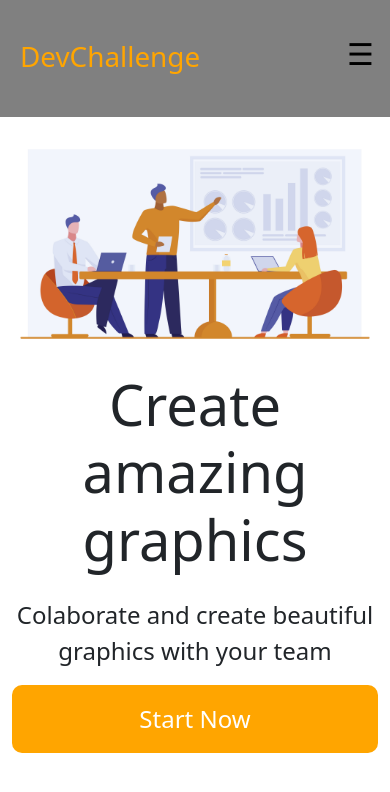
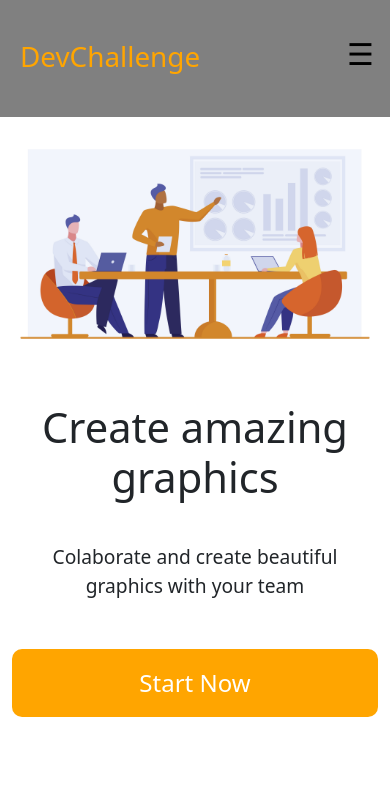
Before and after one commit to CaueJoseOliveiraFalcao/desafio-dev, a plain HTML site: page index.html in a window 390 px wide. Drawn offline with nearby package versions, Linux system fonts and the light colour scheme.

Commit message:
font-size

```diff
--- a/index.css
+++ b/index.css
@@ -109,16 +109,19 @@ body{
 
 @media (max-width:426px) {
     .tiutlo-lea{
-        margin-top: 1rem;
+        margin-top: 3rem;
+        font-size: 2.6rem;
         text-align: center;
     }
     .p-lea{
-        margin-top: 1rem;
-        font-size: 1.5rem;
+        margin-top: 2rem;
+        font-size: 1.2rem;
         text-align: center;
     }
     .button-lea{
         width: 100%;
+        margin-top: 2rem;
+        margin-bottom: 10rem;
     }
     .flex-custom{
         display: flex;
```
